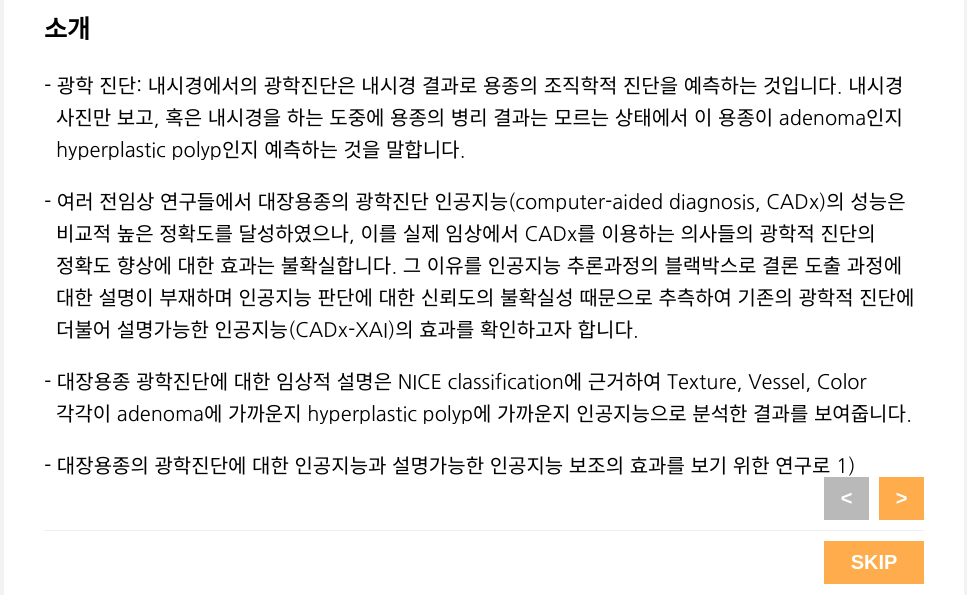
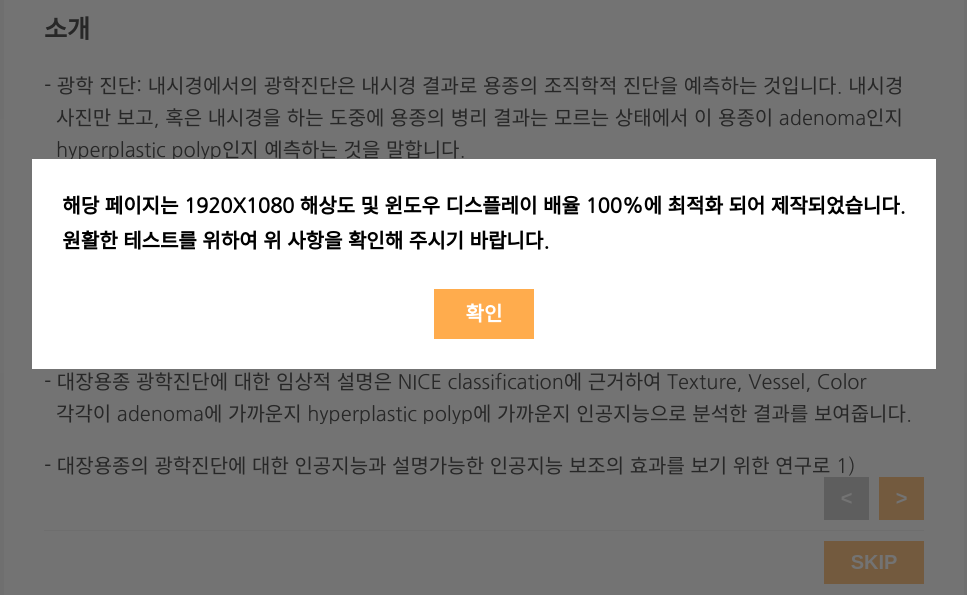
Before and after one commit to younggon2/example, a plain HTML site: page page/csrs2_2.html in a window 1280 px wide. Shown: the part 136-731 px from the top of the page, without its empty margins (156-1123 px from the left). Drawn offline with nearby package versions, Linux system fonts and the light colour scheme.

Commit message:
Update csrs2_2.html

```diff
--- a/page/csrs2_2.html
+++ b/page/csrs2_2.html
@@ -206,6 +206,13 @@
 
 </head>
 <body>
+    <div class="alertWrap">
+        <div class="alertText">
+            해당 페이지는 1920X1080 해상도 및 윈도우 디스플레이 배율 100%에 최적화 되어 제작되었습니다.<br>
+            원활한 테스트를 위하여 위 사항을 확인해 주시기 바랍니다.
+            <div class="alertBtn">확인</div>
+        </div>
+    </div>
     <div class="descWrap">
         <div class="descContent">
             <div class="descTitle fsize-30 fweight-bold borderB-ddd">
```
